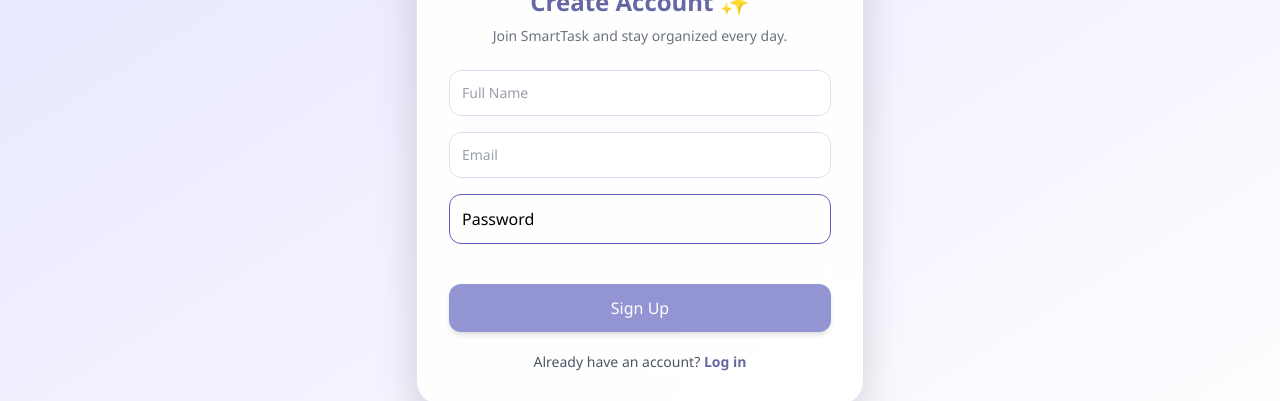
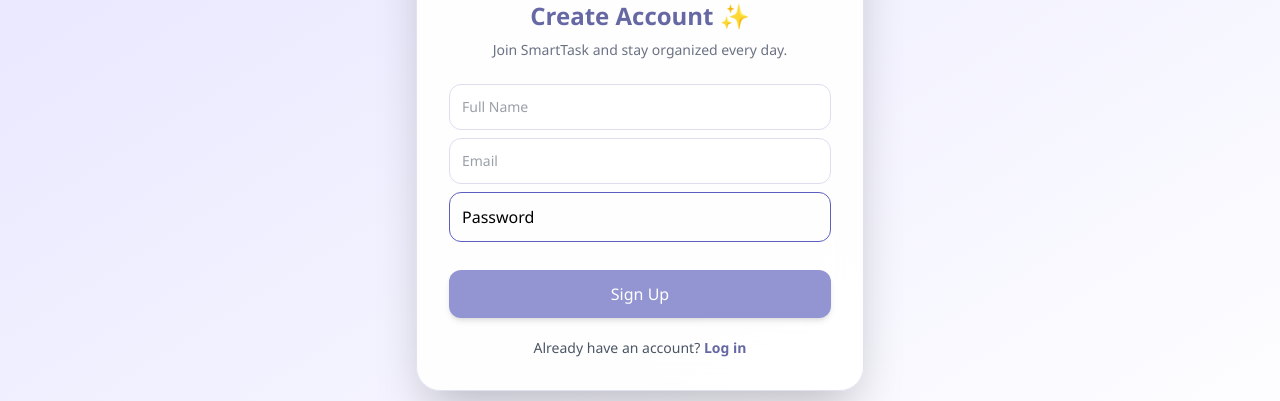
Before and after one commit to Nstrange18/Smarttask, a React (Vite) app in the folder client/: page /signup in a window 1280 px wide. Shown: the part 299-700 px from the top of the page. Built offline with nearby package versions, Linux system fonts and the light colour scheme; no server answers; some icons are missing.

Commit message:
Done with the form validation

```diff
--- a/client/package.json
+++ b/client/package.json
@@ -15,9 +15,11 @@
     "react": "^19.1.1",
     "react-datepicker": "^8.8.0",
     "react-dom": "^19.1.1",
+    "react-hook-form": "^7.66.1",
     "react-icons": "^5.5.0",
     "react-router-dom": "6.4",
-    "sweetalert": "^2.1.2"
+    "sweetalert": "^2.1.2",
+    "zod": "^4.1.13"
   },
   "devDependencies": {
     "@eslint/js": "^9.36.0",
--- a/client/src/component/PasswordInput.jsx
+++ b/client/src/component/PasswordInput.jsx
@@ -2,20 +2,20 @@
 import { Icon } from "@iconify/react";
 import useTheme from "../hooks/useTheme";
 
-export default function PasswordInput({ label, name, value, onChange }) {
+
+export default function PasswordInput({ label, name, register }) {
   const [showPassword, setShowPassword] = useState(false);
   const { theme } = useTheme()
 
   const isDark = theme === "dark"
 
   return (
-    <div className="relative w-full mb-3">
+    <div className="relative w-full mb-2">
       <input
+        {...register}
         type={showPassword ? "text" : "password"}
         name={name}
         placeholder={label}
-        value={value}
-        onChange={onChange}
         className={`w-full p-3 rounded-xl border ${isDark ? "placeholder:text-[gainsboro]" : "placeholder:text-black"} border-accent focus:outline-none focus:ring-2 focus:ring-brand`}
       />
 
--- a/client/src/pages/Login.jsx
+++ b/client/src/pages/Login.jsx
@@ -1,28 +1,32 @@
-import { useState } from "react";
 import { Link } from "react-router-dom";
 import api from "../api/axios";
 import swal from "sweetalert";
 import PasswordInput from "../component/PasswordInput";
 import useTheme from "../hooks/useTheme";
+import { useForm } from "react-hook-form";
+import {z} from "zod";
+import { zodResolver } from "@hookform/resolvers/zod";
 
 export default function Login({ setUser }) {
   const { theme } = useTheme();
   const isDark = theme === "dark";
 
-  const [form, setForm] = useState({ email: "", password: "" });
-  const [isLoading, setIsLoading] = useState(false);
+  const schema = z.object({
+    email: z.string().email(),
+    password: z.string().min(6).max(16),
+  });
 
-  const handleChange = (e) => {
-    setForm({ ...form, [e.target.name]: e.target.value });
-  };
+  const {
+    register,
+    handleSubmit,
+    formState: { errors, isSubmitting },
+  } = useForm({
+    resolver: zodResolver(schema),
+  });
 
-  const handleSubmit = async (e) => {
-    e.preventDefault();
-    setIsLoading(true);
-
+  const onSubmit = async (data) => {
     try {
-      const res = await api.post("/auth/login", form);
-
+      const res = await api.post("/auth/login", data);
       swal("Welcome back!", "Login successful 🎉", "success");
 
       setUser(res.data.user);
@@ -36,19 +40,13 @@
         err.response?.data?.message || "Something went wrong",
         "error"
       );
-    } finally {
-      setIsLoading(false);
     }
   };
 
   return (
     <div
       className={`min-h-screen flex items-center justify-center transition-colors duration-300
-        ${
-          isDark
-            ? "bg-[#0d0f18]"
-            : "bg-linear-to-br from-[#e4e3ff] to-white"
-        }`}
+        ${isDark ? "bg-[#0d0f18]" : "bg-linear-to-br from-[#e4e3ff] to-white"}`}
     >
       <div
         className={`w-[90%] max-w-md p-8 rounded-3xl shadow-2xl text-center animate-fadeIn border
@@ -82,14 +80,12 @@
         </p>
 
         {/* FORM */}
-        <form onSubmit={handleSubmit} className="flex flex-col gap-4">
+        <form onSubmit={handleSubmit(onSubmit)} className="flex flex-col gap-3">
           <input
+            {...register("email")}
             type="email"
             name="email"
             placeholder="Email"
-            value={form.email}
-            onChange={handleChange}
-            required
             className={`p-3 text-sm rounded-xl border transition
               focus:ring-2 focus:outline-none
               ${
@@ -98,13 +94,14 @@
                   : "bg-white border-[#ddddef] text-gray-700 focus:ring-brand"
               }`}
           />
+          {errors.email && (
+            <p className="text-red-500 text-sm">{errors.email.message}</p>
+          )}
 
           <PasswordInput
             label="Password"
             name="password"
-            value={form.password}
-            onChange={handleChange}
-            required
+            register={register("password")}
             className={`p-3 text-sm rounded-xl border transition
               focus:ring-2 focus:outline-none w-full
               ${
@@ -113,17 +110,21 @@
                   : "bg-white border-[#e1e2f1] text-gray-700 focus:ring-brand"
               }`}
           />
+          {errors.password && (
+            <p className="text-red-500 text-sm">{errors.password.message}</p>
+          )}
 
           <button
             type="submit"
-            className={`mt-3 py-3 rounded-xl font-medium text-white shadow-md transition-all duration-300
+            disabled={isSubmitting}
+            className={`${isSubmitting ? "cursor-not-allowed" : "cursor-pointer"}mt-3 py-3 rounded-xl font-medium text-white shadow-md transition-all duration-300
               ${
                 isDark
                   ? "bg-[#7f82ff] hover:bg-[#9a9dff]"
                   : "bg-brand hover:bg-[#6267f3]"
               }`}
           >
-            {isLoading ? "Signing In..." : "Sign In"}
+            {isSubmitting ? "Signing In..." : "Sign In"}
           </button>
         </form>
 
--- a/client/src/pages/Signup.jsx
+++ b/client/src/pages/Signup.jsx
@@ -1,31 +1,33 @@
-import { useState } from "react";
 import { Link } from "react-router-dom";
 import api from "../api/axios";
 import swal from "sweetalert";
 import PasswordInput from "../component/PasswordInput";
 import useTheme from "../hooks/useTheme";
+import { z } from "zod";
+import { zodResolver } from "@hookform/resolvers/zod";
+import { useForm } from "react-hook-form";
 
 export default function Signup({ setUser }) {
   const { theme } = useTheme();
   const isDark = theme === "dark";
 
-  const [form, setForm] = useState({
-    name: "",
-    email: "",
-    password: "",
+  const {
+    register,
+    handleSubmit,
+    formState: { errors, isSubmitting },
+  } = useForm({
+    resolver: zodResolver(
+      z.object({
+        name: z.string().min(8, "Name must be at least 8 characters").nonempty("Name is required"),
+        email: z.string().email("Invalid email address"),
+        password: z.string().min(6).max(16),
+      })
+    ),
   });
-  const [isLoading, setIsLoading] = useState(false);
 
-  const handleChange = (e) => {
-    setForm({ ...form, [e.target.name]: e.target.value });
-  };
-
-  const handleSubmit = async (e) => {
-    e.preventDefault();
-    setIsLoading(true);
-
+  const onSubmit = async (data) => {
     try {
-      const res = await api.post("/auth/signup", form);
+      const res = await api.post("/auth/signup", data);
 
       swal("Account Created 🎉", "Welcome to SmartTask!", "success");
 
@@ -40,19 +42,13 @@
         err.response?.data?.message || "Something went wrong",
         "error"
       );
-    } finally {
-      setIsLoading(false);
     }
   };
 
   return (
     <div
       className={`min-h-screen flex items-center justify-center transition-colors duration-300
-        ${
-          isDark
-            ? "bg-[#0d0f18]"
-            : "bg-linear-to-br from-[#e4e3ff] to-white"
-        }`}
+        ${isDark ? "bg-[#0d0f18]" : "bg-linear-to-br from-[#e4e3ff] to-white"}`}
     >
       <div
         className={`w-[90%] max-w-md p-8 rounded-3xl shadow-2xl text-center animate-fadeIn border
@@ -83,14 +79,12 @@
           Join SmartTask and stay organized every day.
         </p>
 
-        <form onSubmit={handleSubmit} className="flex flex-col gap-4">
+        <form onSubmit={handleSubmit(onSubmit)} className="flex flex-col gap-2">
           <input
             type="text"
             name="name"
             placeholder="Full Name"
-            value={form.name}
-            onChange={handleChange}
-            required
+            {...register("name")}
             className={`p-3 text-sm rounded-xl border transition
               focus:ring-2 focus:outline-none
               ${
@@ -99,14 +93,15 @@
                   : "bg-white border-[#ddddef] text-gray-700 focus:ring-brand"
               }`}
           />
+          {errors.name && (
+            <p className="text-red-500 text-sm">{errors.name.message}</p>
+          )}
 
           <input
             type="email"
             name="email"
             placeholder="Email"
-            value={form.email}
-            onChange={handleChange}
-            required
+            {...register("email")}
             className={`p-3 text-sm rounded-xl border transition
               focus:ring-2 focus:outline-none
               ${
@@ -115,13 +110,14 @@
                   : "bg-white border-[#ddddef] text-gray-700 focus:ring-brand"
               }`}
           />
+          {errors.email && (
+            <p className="text-red-500 text-sm">{errors.email.message}</p>
+          )}
 
           <PasswordInput
             label="Password"
             name="password"
-            value={form.password}
-            onChange={handleChange}
-            required
+            register={register("password")}
             className={`p-3 text-sm rounded-xl border transition w-full
               focus:ring-2 focus:outline-none
               ${
@@ -130,6 +126,9 @@
                   : "bg-white border-[#e1e2f1] text-gray-700 focus:ring-brand"
               }`}
           />
+          {errors.password && (
+            <p className="text-red-500 text-sm">{errors.password.message}</p>
+          )}
 
           <button
             type="submit"
@@ -140,7 +139,7 @@
                   : "bg-brand hover:bg-[#6267f3]"
               }`}
           >
-            {isLoading ? "Signing Up..." : "Sign Up"}
+            {isSubmitting ? "Signing Up..." : "Sign Up"}
           </button>
         </form>
 
--- a/client/src/pages/TaskList.jsx
+++ b/client/src/pages/TaskList.jsx
@@ -9,7 +9,6 @@
 const TaskList = ({ tasks: initialTasks, refresh }) => {
   const [isModalOpen, setIsModalOpen] = useState(false);
   const [editingTask, setEditingTask] = useState(null);
-  // const [isComplete, setIsComplete] = useState(false);
   const [searchTerm, setSearchTerm] = useState("");
   const [filteredTasks, setFilteredTasks] = useState(initialTasks);
   const [filters, setFilters] = useState({ status: "", priority: "" });
```
Also changed, not shown: 1 other file (tests, documents, lock files or other folders).
